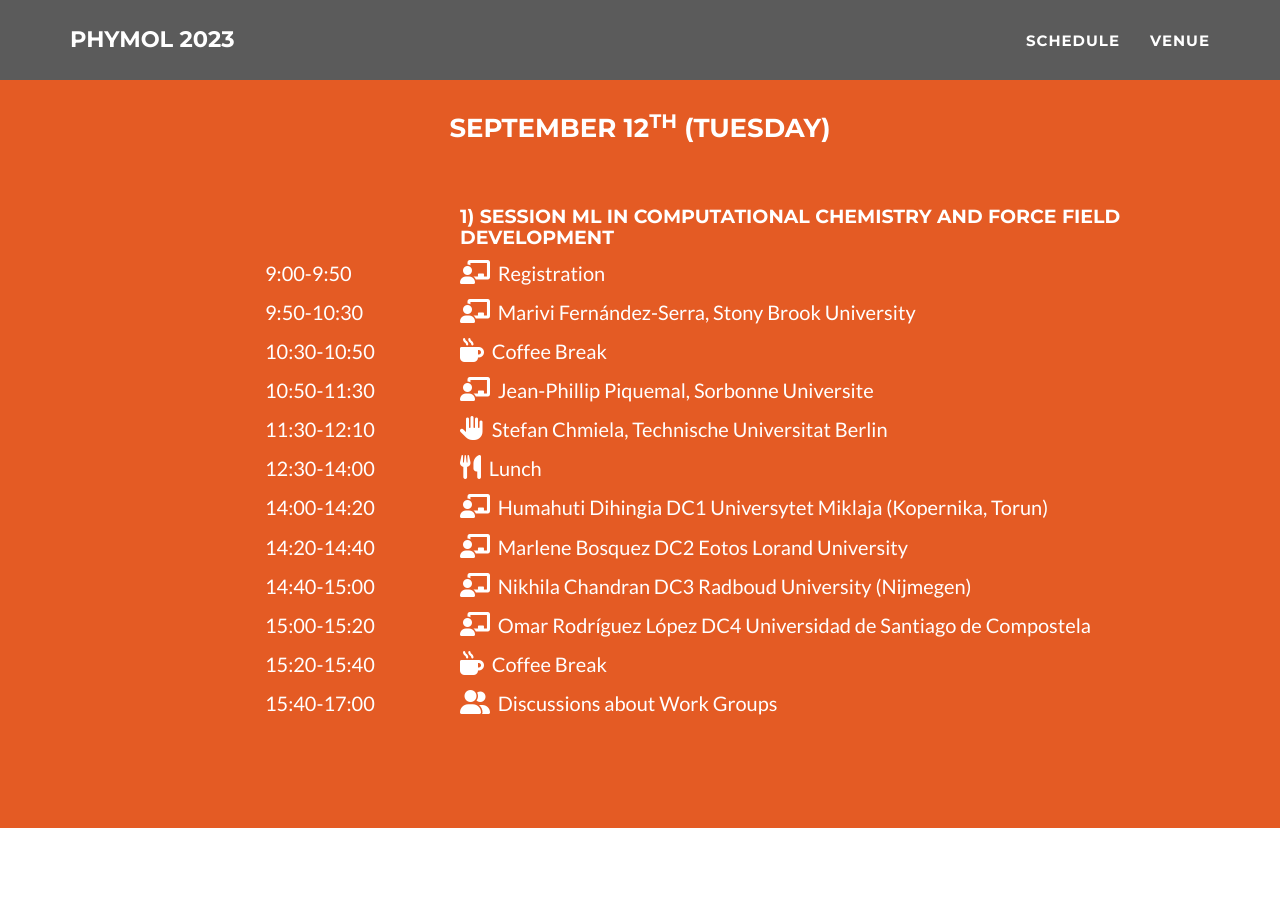
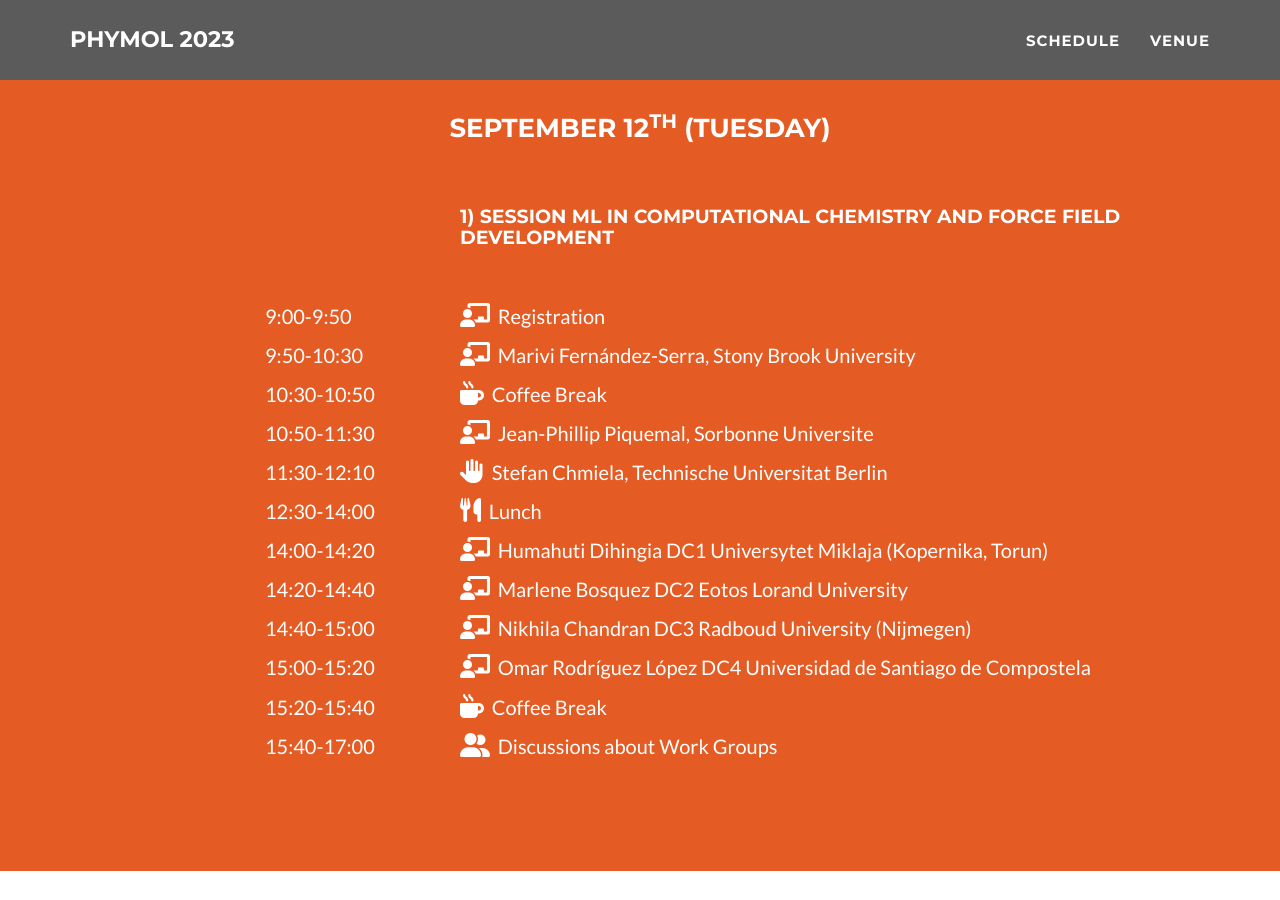
Before and after one commit to phymol/phymol.github.io, a Jekyll site: the page built from schedule.html, in a window 1280 px wide and 900 px high, scrolled down 359 px. Built offline with Jekyll 4.4.1, drawn with Linux system fonts in a browser that asks for light colours.

Commit message:
Update schedule_style.html

```diff
--- a/_includes/schedule_style.html
+++ b/_includes/schedule_style.html
@@ -1,5 +1,5 @@
 <!-- Header -->
-<section id="portfolio">
+<section id="schedule">
   <div class="container">
     <div class="row">
       <div class="col-lg-12 text-center">
@@ -10,6 +10,7 @@
     </div>
   </div>
 </section>
+
 <!-- Timetable day-by-day -->
 {% for item in site.categories.schedule %}
   {% if item.color-bg %}
@@ -25,6 +26,7 @@
           <div class="col-lg-2 col-lg-offset-2"> </div>
           <div class="col-lg-8">
             <h4>{{ event.session }}</h4>
+            <br><br>
           </div>
         </div>
       {% endif %}
@@ -72,6 +74,7 @@
           <div class="col-lg-2 col-lg-offset-2"> </div>
           <div class="col-lg-8">
             <h4>{{ event.session }}</h4>
+            <br><br>
           </div>
         </div>
       {% endif %}
```
